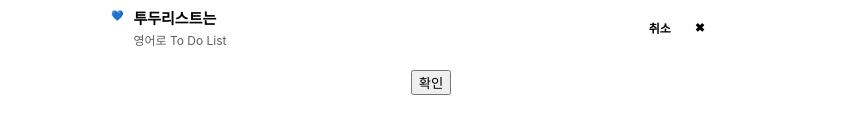
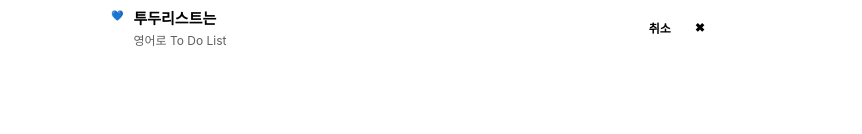
Before and after one commit to SsSseo/to-do-list, a React (Create React App) app: page / in a window 1280 px wide. Shown: the part 436-570 px from the top of the page, without its empty margins (209-1071 px from the left). Built offline with nearby package versions, Linux system fonts and the light colour scheme.

Commit message:
확인 버튼 삭제

```diff
--- a/src/App.js
+++ b/src/App.js
@@ -70,10 +70,6 @@ function App() {
     }))
   }
 
-  const aa = () => {
-    console.log(list)
-  }
-
   return (
 
     <div className='to-do-list'>
@@ -130,7 +126,6 @@ function App() {
             )
           })}
       </div>
-      <button onClick={aa}>확인</button>
     </div>
   );
 }
```
